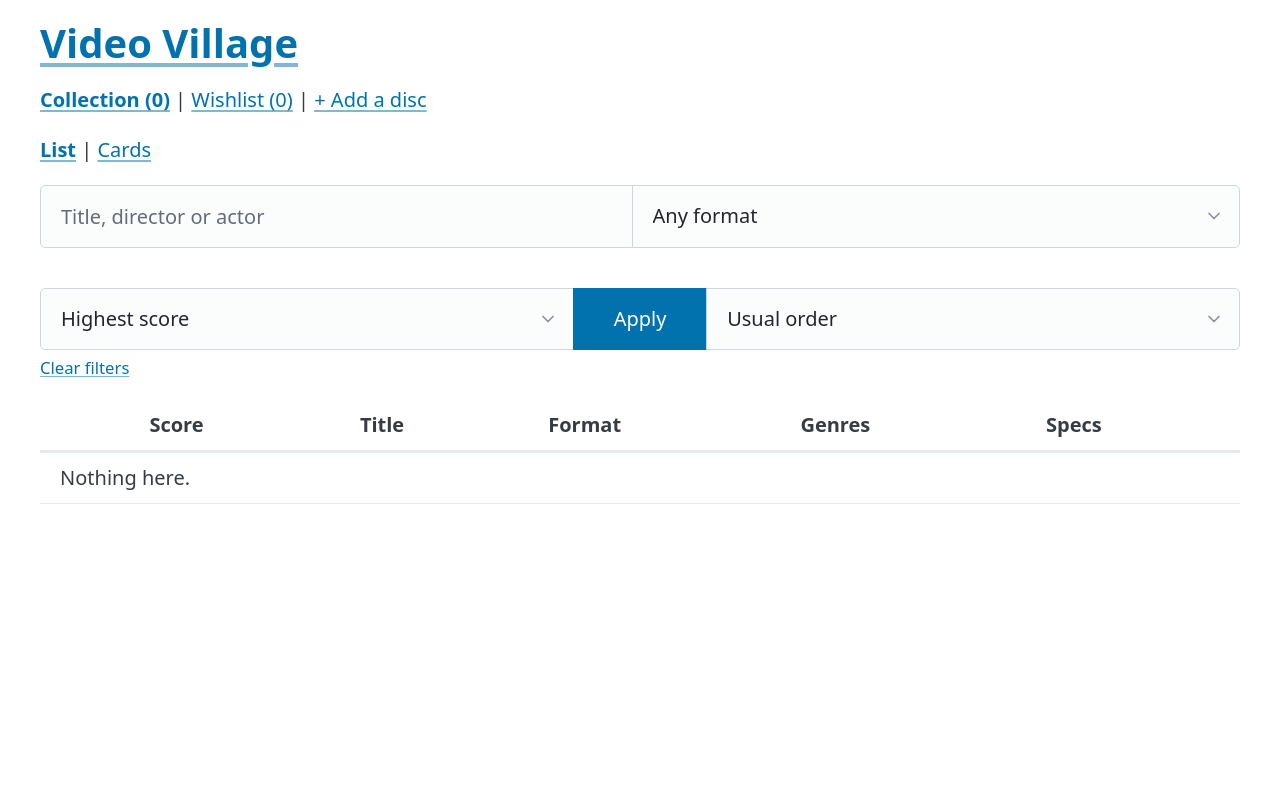
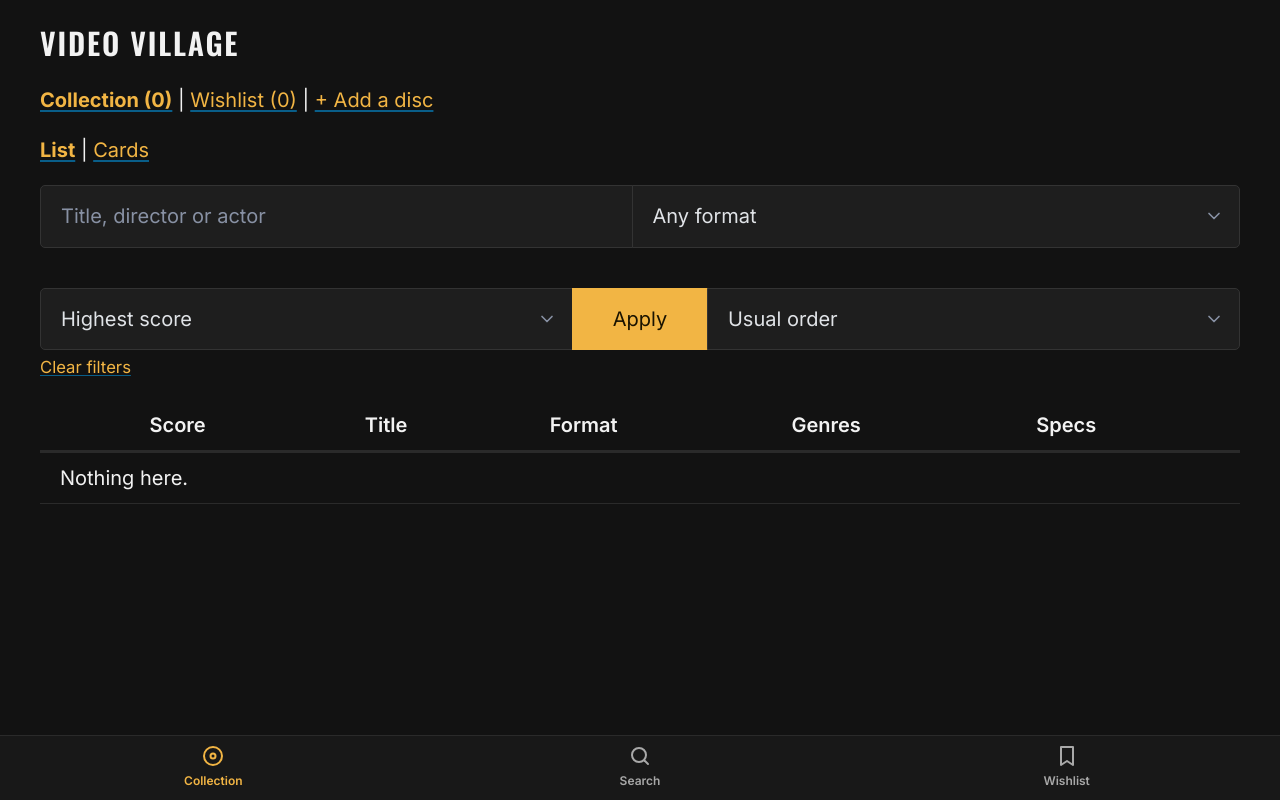
Before and after one commit to vigneshkvishwanathan/videovillage, a Flask app: page / in a window 1280 px wide. Run offline with Flask 3, Linux system fonts and the light colour scheme; data that the repository does not hold is empty; some libraries are stand-ins or nearby versions.

Commit message:
Dark theme, fonts and bottom tab bar

```diff
--- a/web/static/style.css
+++ b/web/static/style.css
@@ -1,3 +1,78 @@
+/* ---- Video Village theme: re-colour Pico through its own settings ---- */
+:root[data-theme="dark"] {
+  --vv-bg: #121212;
+  --vv-panel: #1E1E1E;
+  --vv-bar: #181818;
+  --vv-line: #2A2A2A;
+  --vv-text: #F2F2F2;
+  --vv-muted: #A8A8A8;
+  --vv-amber: #F2B544;
+  --vv-green: #0BDA51;
+
+  --pico-background-color: var(--vv-bg);
+  --pico-color: var(--vv-text);
+  --pico-muted-color: var(--vv-muted);
+  --pico-muted-border-color: var(--vv-line);
+  --pico-card-background-color: var(--vv-panel);
+  --pico-form-element-background-color: var(--vv-panel);
+  --pico-form-element-border-color: #333333;
+  --pico-primary: var(--vv-amber);
+  --pico-primary-hover: #FFD27A;
+  --pico-primary-background: var(--vv-amber);
+  --pico-primary-hover-background: #FFD27A;
+  --pico-primary-border: var(--vv-amber);
+  --pico-primary-inverse: #1A1300;
+  --pico-font-family: "Inter", system-ui, -apple-system, sans-serif;
+}
+
+/* Room at the bottom so the tab bar never covers the last row */
+body {
+  padding-bottom: calc(76px + env(safe-area-inset-bottom, 0px));
+}
+
+/* The app name, poster-style */
+.brand {
+  display: inline-block;
+  margin-bottom: 1rem;
+  font-family: "Oswald", "Arial Narrow", sans-serif;
+  font-size: 1.5rem;
+  font-weight: 600;
+  letter-spacing: 0.06em;
+  text-transform: uppercase;
+  text-decoration: none;
+  color: var(--vv-text);
+}
+
+/* ---- Bottom tab bar ---- */
+.tabbar {
+  position: fixed;
+  left: 0;
+  right: 0;
+  bottom: 0;
+  z-index: 10;
+  display: flex;
+  justify-content: space-around;
+  padding: 8px 0 calc(8px + env(safe-area-inset-bottom, 0px));
+  background: var(--vv-bar);
+  border-top: 1px solid var(--vv-line);
+}
+.tabbar a {
+  display: flex;
+  flex-direction: column;
+  align-items: center;
+  gap: 4px;
+  min-width: 88px;
+  min-height: 48px;
+  font-size: 12px;
+  font-weight: 600;
+  color: var(--vv-muted);
+  text-decoration: none;
+}
+.tabbar a[aria-current="page"] {
+  color: var(--vv-amber);
+}
+
+
 /* Video Village: a few additions on top of Pico.css */
 
 /* Posters: a fixed size, so a busy table can't squeeze them */
@@ -62,3 +137,10 @@
   border-color: var(--pico-primary);
   color: var(--pico-primary);
 }
+
+/* Until 4.5: show where the Search tab landed */
+#filters:target {
+  outline: 2px solid var(--vv-amber);
+  outline-offset: 6px;
+  border-radius: 8px;
+}
--- a/web/templates/base.html
+++ b/web/templates/base.html
@@ -1,19 +1,37 @@
 <!doctype html>
-<html>
+<html lang="en" data-theme="dark">
 <head>
   <meta charset="utf-8">
-  <meta name="viewport" content="width=device-width, initial-scale=1">
+  <meta name="viewport" content="width=device-width, initial-scale=1, viewport-fit=cover">
+  <meta name="theme-color" content="#121212">
   <title>Video Village</title>
+  <link rel="stylesheet" href="https://fonts.googleapis.com/css2?family=Inter:wght@400;500;600;700&family=Oswald:wght@500;600&display=swap">
   <link rel="stylesheet" href="https://cdn.jsdelivr.net/npm/@picocss/pico@2.1.1/css/pico.min.css">
   <link rel="stylesheet" href="{{ url_for('static', filename='style.css') }}">
 </head>
 <body>
   <main class="container">
-    <h1><a href="{{ url_for('index') }}">Video Village</a></h1>
+    <a class="brand" href="{{ url_for('index') }}">Video Village</a>
     {% with messages = get_flashed_messages() %}
       {% for message in messages %}<article role="status">{{ message }}</article>{% endfor %}
     {% endwith %}
     {% block content %}{% endblock %}
   </main>
+
+  {% set on_wishlist = request.args.get("view") == "wishlist" %}
+  <nav class="tabbar" aria-label="Main">
+    <a href="{{ url_for('index') }}" {% if request.endpoint == "index" and not on_wishlist %}aria-current="page"{% endif %}>
+      <svg width="24" height="24" viewBox="0 0 24 24" fill="none" stroke="currentColor" stroke-width="2" aria-hidden="true"><circle cx="12" cy="12" r="9"></circle><circle cx="12" cy="12" r="2.5"></circle></svg>
+      Collection
+    </a>
+    <a href="{{ request.full_path if request.endpoint == 'index' else url_for('index') }}#filters">
+      <svg width="24" height="24" viewBox="0 0 24 24" fill="none" stroke="currentColor" stroke-width="2" stroke-linecap="round" aria-hidden="true"><circle cx="11" cy="11" r="7"></circle><path d="M20 20l-3.5-3.5"></path></svg>
+      Search
+    </a>
+    <a href="{{ url_for('index', view='wishlist') }}" {% if request.endpoint == "index" and on_wishlist %}aria-current="page"{% endif %}>
+      <svg width="24" height="24" viewBox="0 0 24 24" fill="none" stroke="currentColor" stroke-width="2" stroke-linejoin="round" aria-hidden="true"><path d="M6 3h12v18l-6-4-6 4z"></path></svg>
+      Wishlist
+    </a>
+  </nav>
 </body>
 </html>
--- a/web/templates/index.html
+++ b/web/templates/index.html
@@ -13,7 +13,7 @@
   <a href="{{ url_for('index', **dict(request.args, layout='cards')) }}" style="font-weight: {{ 'bold' if filters.layout == 'cards' else 'normal' }}">Cards</a>
 </p>
 
-<form method="get">
+<form method="get" id="filters>
   <input type="hidden" name="view" value="{{ view }}">
   <input type="hidden" name="layout" value="{{ filters.layout }}">
   <fieldset role="group">
```
